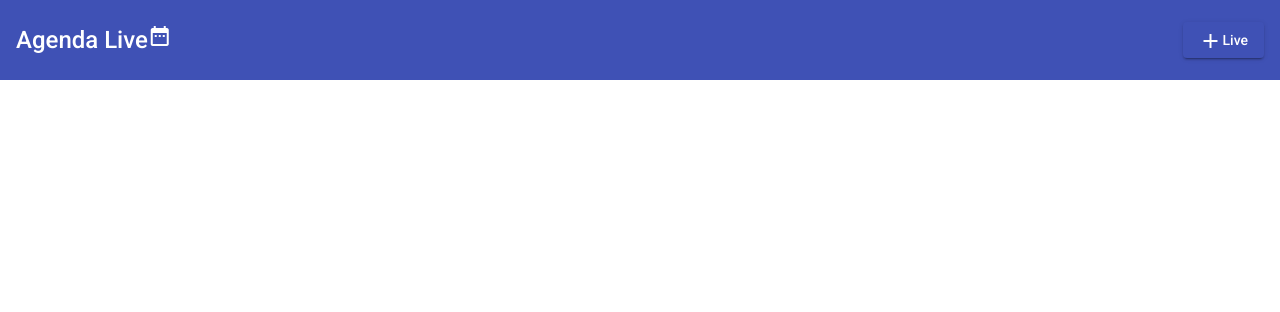
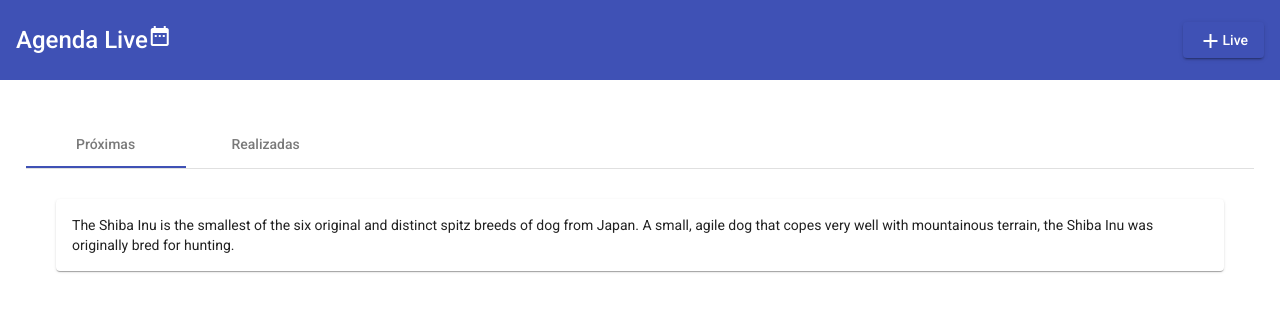
Before and after one commit to NelsonFSP/Angular_workshop, an Angular app: page / in a window 1280 px wide. Shown: the top 312 px of the page. Built offline with nearby package versions, Linux system fonts and the light colour scheme.

Commit message:
second commit with new components and service

```diff
--- a/package.json
+++ b/package.json
@@ -16,6 +16,7 @@
     "@angular/common": "~10.0.3",
     "@angular/compiler": "~10.0.3",
     "@angular/core": "~10.0.3",
+    "@angular/flex-layout": "^10.0.0-beta.32",
     "@angular/forms": "~10.0.3",
     "@angular/material": "^10.0.2",
     "@angular/platform-browser": "~10.0.3",
--- a/src/app/views/home/home.component.html
+++ b/src/app/views/home/home.component.html
@@ -7,3 +7,4 @@
     </mat-toolbar-row>
 
 </mat-toolbar>
+<app-live-list></app-live-list>
--- /dev/null
+++ b/src/app/views/home/live-list/live-list.component.css
@@ -0,0 +1,12 @@
+.main-tabs{
+    padding-top: 40px;
+    padding-left: 2%;
+    padding-right: 2%;
+}
+.div-content{
+    padding: 2%;
+}
+
+.div-card{
+    margin: 0.5%;
+}
--- /dev/null
+++ b/src/app/views/home/live-list/live-list.component.html
@@ -0,0 +1,33 @@
+<mat-tab-group mat-alig-tabs = "start" class="main-tabs">
+
+    <mat-tab label="Próximas">
+         <div fxLayout="row" fxLayoutAlign="start center" class="div-content">
+             <div class="div-card">
+
+                <mat-card class="example-card"
+                fxFlex="0 1 calc(33.3% - 11px)"
+                fxFlex.lt-md="0 1 calc(50% - 11px)"
+                fxFlex.lt-sm="100%">
+                    <mat-card-header>
+
+                    </mat-card-header>
+
+                    <mat-card-content>
+                      <p>
+                        The Shiba Inu is the smallest of the six original and distinct spitz breeds of dog from Japan.
+                        A small, agile dog that copes very well with mountainous terrain, the Shiba Inu was originally
+                        bred for hunting.
+                      </p>
+                    </mat-card-content>
+
+                  </mat-card>
+
+             </div>
+         </div>
+    </mat-tab>
+
+    <mat-tab label="Realizadas">
+        <div fxLayout="row" fxLayoutAlign="start center" > </div>
+    </mat-tab>
+
+</mat-tab-group>
--- /dev/null
+++ b/src/app/views/home/live-list/live-list.component.ts
@@ -0,0 +1,15 @@
+import { Component, OnInit } from '@angular/core';
+
+@Component({
+  selector: 'app-live-list',
+  templateUrl: './live-list.component.html',
+  styleUrls: ['./live-list.component.css']
+})
+export class LiveListComponent implements OnInit {
+
+  constructor() { }
+
+  ngOnInit(): void {
+  }
+
+}
```
Also changed, not shown: src/app/app.module.ts (+7 -1 lines), src/app/shared/model/live.model.ts (added, +9 -0 lines), src/app/shared/model/responsePageable.model.ts (added, +12 -0 lines), src/app/shared/service/live.service.ts (added, +9 -0 lines), 2 other files (tests, documents, lock files or other folders).
